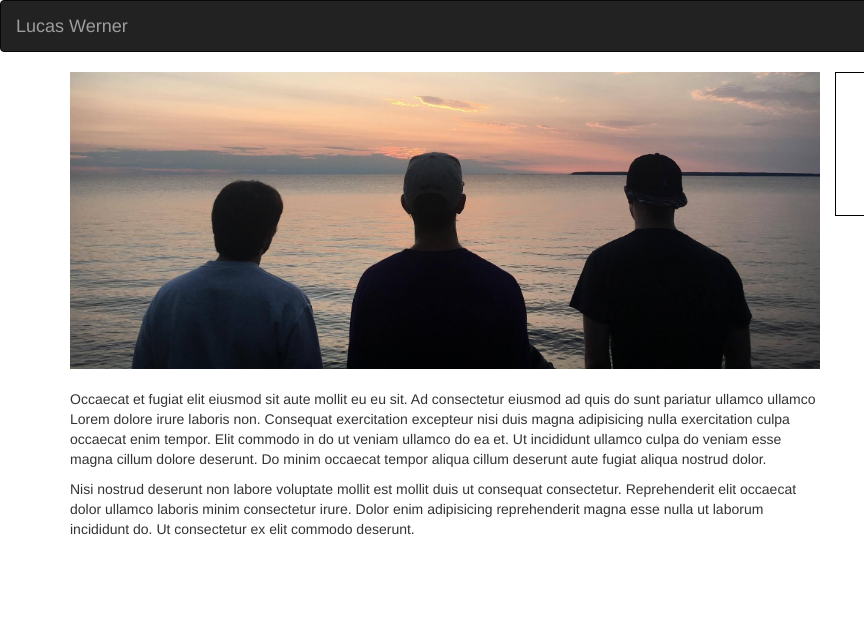
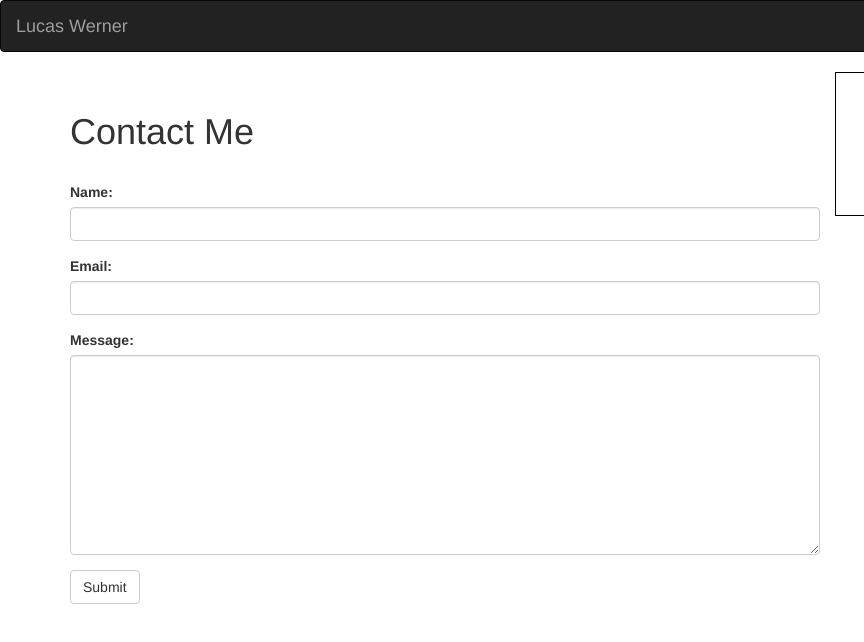
Before and after one commit to lwerner27/Bootstrap-Portfolio, a plain HTML site: page contact.html in a window 1280 px wide. Shown: the full height of the page, 0-864 px from the left. Drawn offline with nearby package versions, Linux system fonts and the light colour scheme.

Commit message:
added form to contact page

```diff
--- a/assets/css/style.css
+++ b/assets/css/style.css
@@ -12,3 +12,7 @@ img {
     height: auto;
     width: auto\9; /* ie8 */
 }
+
+#textArea {
+    height: 200px;
+}
--- a/contact.html
+++ b/contact.html
@@ -34,18 +34,25 @@
                   <div class="col-md-8 col-xs-12 col-sm-12">
                       <!-- Col 1 Sub-Row 1 -->
                       <div class="row">
-                          <div class="col-md-12 text-center">
-                            <img src="./assets/images/sunset.jpg" alt="" class="ProfilePic">
-                          </div>
                           <div class="col-md-12">
                               <br>
-                              <p>
-                                  Occaecat et fugiat elit eiusmod sit aute mollit eu eu sit. Ad consectetur eiusmod ad quis do sunt pariatur ullamco ullamco Lorem dolore irure laboris non. Consequat exercitation excepteur nisi duis magna adipisicing nulla exercitation culpa occaecat enim tempor. Elit commodo in do ut veniam ullamco do ea et. Ut incididunt ullamco culpa do veniam esse magna cillum dolore deserunt. Do minim occaecat tempor aliqua cillum deserunt aute fugiat aliqua nostrud dolor.
-                              </p>
-                              <p>
-                                  Nisi nostrud deserunt non labore voluptate mollit est mollit duis ut consequat consectetur. Reprehenderit elit occaecat dolor ullamco laboris minim consectetur irure. Dolor enim adipisicing reprehenderit magna esse nulla ut laborum incididunt do. Ut consectetur ex elit commodo deserunt.
-                              </p>
+                              <h1>Contact Me</h1>
                               <br>
+                              <form>
+                                    <div class="form-group">
+                                      <label for="email">Name:</label>
+                                      <input type="name" class="form-control">
+                                    </div>
+                                    <div class="form-group">
+                                      <label for="pwd">Email:</label>
+                                      <input type="email" class="form-control">
+                                    </div>
+                                    <div class="form-group">
+                                        <label for="pwd">Message:</label>
+                                        <textarea type="password" class="form-control" id="textArea"></textarea>
+                                    </div>
+                                    <button type="submit" class="btn btn-default">Submit</button>
+                                </form>
                           </div>
                       </div>
                       <!-- End of Sub-Row 1 -->
```
